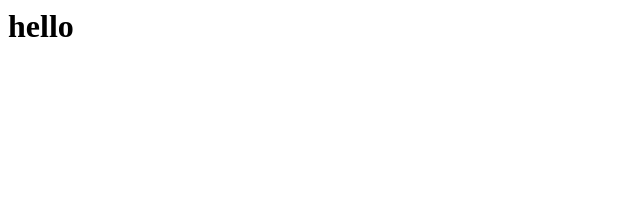
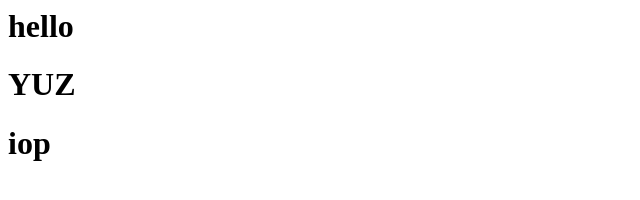
Before and after one commit to aditya2019/NcuProject, a plain HTML site: page index.html in a window 1280 px wide. Shown: the whole page, without its empty margins (0-640 px from the left). Drawn offline with Linux system fonts and the light colour scheme.

Commit message:
commit by member1

```diff
--- a/index.html
+++ b/index.html
@@ -3,5 +3,9 @@
 </head>
 <body>
 	<h1> hello </h1>
+	<!-- git member1 -->
+	<h1> YUZ</h1>
+	<h1> iop</h1>
+	<!-- member1 -->
 </body>
 </html>
```
